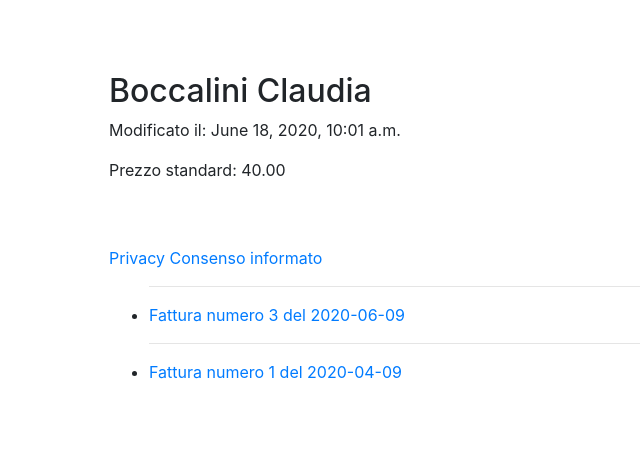
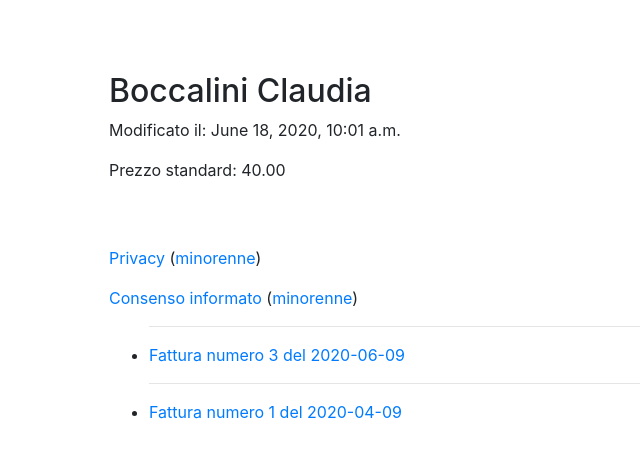
Before and after one commit to DckCanal/Studio, a Django app: page /gestione/paziente/3 in a window 1280 px wide. Shown: the part 56-514 px from the top of the page, without its empty margins (0-640 px from the left). Run offline with Django 3.2, Linux system fonts and the light colour scheme; data comes from the database, SQL or seed files in the repository; some libraries are stand-ins or nearby versions.

Commit message:
Finiti moduli per minorenni

```diff
--- a/gestione/templates/gestione/paziente_detail.html
+++ b/gestione/templates/gestione/paziente_detail.html
@@ -4,7 +4,10 @@
 <p>Modificato il: {{paziente.ultima_modifica}}</p>
 <p>Prezzo standard: {{paziente.prezzo}}</p>
 <br /><br />
-<p><a href="{% url 'privacy-pdf' paziente.pk %}">Privacy</a> <a href="{% url 'consenso-pdf' paziente.pk %}">Consenso informato</a></p>
+<p><a href="{% url 'privacy-pdf' paziente.pk 0 %}">Privacy</a>
+(<a href="{% url 'privacy-pdf' paziente.pk 1 %}">minorenne</a>)</p>
+<p><a href="{% url 'consenso-pdf' paziente.pk 0 %}">Consenso informato</a>
+(<a href="{% url 'consenso-pdf' paziente.pk 1 %}">minorenne</a>)</p>
 {% if paziente.fattura_set.all %}
 <ul>
     {% for f in paziente.fattura_set.all %}
--- a/gestione/urls.py
+++ b/gestione/urls.py
@@ -9,6 +9,6 @@ urlpatterns = [
     path('fattura/<int:pk>', views.FatturaDetailView.as_view(), name='dettaglio-fattura'),
     path('paziente/<int:pk>', views.PazienteDetailView.as_view(), name='dettaglio-paziente'),
     path('fattura-pdf/<int:pk>',views.fattura_pdf,name='fattura-pdf'),
-    path('privacy-pdf/<int:pk>',views.privacy_pdf,name='privacy-pdf'),
-    path('consenso-pdf/<int:pk>',views.consenso_pdf,name='consenso-pdf'),
+    path('privacy-pdf/<int:pk>/<int:minorenne>',views.privacy_pdf,name='privacy-pdf'),
+    path('consenso-pdf/<int:pk>/<int:minorenne>',views.consenso_pdf,name='consenso-pdf'),
 ]
--- a/gestione/views.py
+++ b/gestione/views.py
@@ -160,18 +160,18 @@ def fattura_pdf(request, pk):
     buffer.seek(0)
     return FileResponse(buffer, as_attachment=True, filename=nome_file)
 
-def privacy_pdf(request,pk):
+def privacy_pdf(request,pk,minorenne=0):
     """Generazione modulo privacy del paziente pk"""
     paz = Paziente.objects.get(pk=pk)
     buffer = io.BytesIO()
-    doc = SimpleDocTemplate(buffer)
+    doc = SimpleDocTemplate(buffer, topMargin=0.5*inch, bottomMargin=0.5*inch, leftMargin=0.5*inch, rightMargin=0.5*inch)
     Story = []
     style = styles["Normal"]
 
     title_style=ParagraphStyle('title',parent=style,fontName='Helvetica',fontSize=15, leading=18,alignment=1)
     body_style=ParagraphStyle('body',parent=style,fontName='Helvetica',fontSize=9,leading=10,spaceAfter=2)
     heading_style=ParagraphStyle('heading',parent=style,fontName='Helvetica',fontSize=11,leading=13,spaceBefore=2,alignment=1)
-    footer_style=ParagraphStyle('footer',parent=style,fontName='Helvetica',fontSize=11,leading=13,alignment=2)
+    footer_style=ParagraphStyle('footer',parent=style,fontName='Helvetica',fontSize=9,leading=10,alignment=2)
 
     text = 'il Salice - studio di massofisioterapia e tecniche osteopatiche'
     p = Paragraph(text,title_style)
@@ -184,8 +184,10 @@ def privacy_pdf(request,pk):
     Story.append(p)
     Story.append(Spacer(1, 0.2*inch))
 
-    if(paz.nome and paz.nome):
+    if(paz.nome and paz.nome and minorenne==0):
         Story.append(Paragraph(f'Gentile Sig.\\Sig.ra {paz.nome} {paz.cognome}',body_style))
+    else:
+        Story.append(Paragraph('Gentile Sig.\\Sig.ra __________________________________',body_style))
 
     Story.append(Paragraph('''
     ai sensi dell’art. 13 del Regolamento Europeo 2016/679 (di seguito Reg. UE),
@@ -276,7 +278,21 @@ def privacy_pdf(request,pk):
 
     Story.append(Spacer(1, 0.2*inch))
 
-    text = f'Io sottoscritto {paz.nome} {paz.cognome}, '
+
+
+    text = ''
+    if(minorenne == 0):
+        text = 'Io sottoscritto '
+    else:
+        text = '''
+        Io sottoscritto/a _______________________________________________,
+        C.F./P.Iva_________________________
+        nato/a a_______________________________ il__/__/____ e residente
+        a____________________________________ (____)
+        in via_______________________________________ N° __________
+        '''
+        text += 'in qualità di Genitore/Rappresentante legale di '
+    text += f'{paz.nome} {paz.cognome}, '
     if(paz.codfisc):
         text += f'codice fiscale {paz.codfisc} '
     if(paz.piva):
@@ -299,7 +315,10 @@ def privacy_pdf(request,pk):
     data = datetime.date.today()
     datastr=str(data.day)+" "+mese[data.month]+" "+str(data.year)
     Story.append(Paragraph(f'San Giovanni in Marignano, {datastr}',body_style))
-    Story.append(Paragraph(f'{paz.nome} {paz.cognome}',body_style))
+    if (minorenne==0):
+        Story.append(Paragraph(f'{paz.nome} {paz.cognome}',body_style))
+    else:
+        Story.append(Paragraph('Nome e cognome ____________________', body_style))
     Story.append(Paragraph('Firma: _______________________________________',body_style))
     Story.append(Spacer(1,0.4*inch))
 
@@ -310,18 +329,18 @@ def privacy_pdf(request,pk):
     buffer.seek(0)
     return FileResponse(buffer, as_attachment=True, filename='privacy.pdf')
 
-def consenso_pdf(request,pk):
+def consenso_pdf(request,pk,minorenne=0):
     """Generazione modulo consenso informato del paziente pk"""
     paz = Paziente.objects.get(pk=pk)
     buffer = io.BytesIO()
-    doc = SimpleDocTemplate(buffer)
+    doc = SimpleDocTemplate(buffer, topMargin=0.5*inch, bottomMargin=0.5*inch, leftMargin=0.5*inch, rightMargin=0.5*inch)
     Story = []
     style = styles["Normal"]
 
     title_style=ParagraphStyle('title',parent=style,fontName='Helvetica',fontSize=15, leading=18,alignment=1)
     body_style=ParagraphStyle('body',parent=style,fontName='Helvetica',fontSize=10,leading=12,spaceBefore=2)
     heading_style=ParagraphStyle('heading',parent=style,fontName='Helvetica',fontSize=11,leading=13,alignment=1)
-    footer_style=ParagraphStyle('footer',parent=style,fontName='Helvetica',fontSize=11,leading=13,alignment=2)
+    footer_style=ParagraphStyle('footer',parent=style,fontName='Helvetica',fontSize=10,leading=12,alignment=2)
 
     text = 'il Salice - studio di massofisioterapia e tecniche osteopatiche'
     p = Paragraph(text,title_style)
@@ -333,7 +352,20 @@ def consenso_pdf(request,pk):
     Story.append(p)
     Story.append(Spacer(1, 0.2*inch))
 
-    text = f'Io sottoscritto {paz.nome} {paz.cognome}, '
+    text = ''
+    if(minorenne == 0):
+        text = 'Io sottoscritto '
+    else:
+        text = '''
+        Io sottoscritto/a _______________________________________________,
+        C.F./P.Iva_________________________
+        nato/a a_______________________________ il__/__/____ e residente
+        a____________________________________ (____)
+        in via_______________________________________ N° __________
+        '''
+        text += 'in qualità di Genitore/Rappresentante legale di '
+
+    text += f'{paz.nome} {paz.cognome}, '
     if(paz.codfisc):
         text += f'codice fiscale {paz.codfisc} '
     if(paz.piva):
@@ -394,7 +426,10 @@ def consenso_pdf(request,pk):
     data = datetime.date.today()
     datastr=str(data.day)+" "+mese[data.month]+" "+str(data.year)
     Story.append(Paragraph(f'San Giovanni in Marignano, {datastr}',body_style))
-    Story.append(Paragraph(f'{paz.nome} {paz.cognome}',body_style))
+    if (minorenne==0):
+        Story.append(Paragraph(f'{paz.nome} {paz.cognome}',body_style))
+    else:
+        Story.append(Paragraph('Nome e cognome ____________________', body_style))
     Story.append(Paragraph('Firma: _______________________________________',body_style))
     Story.append(Spacer(1,0.4*inch))
 
```
